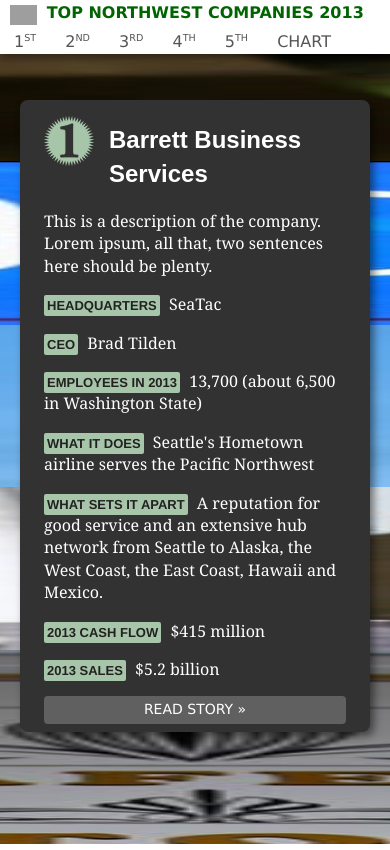
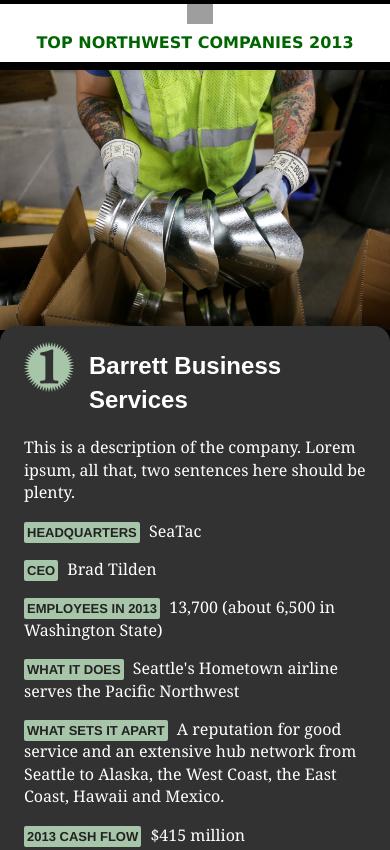
Before and after one commit to seattletimes/topcompanies-2014-parallax, a plain HTML site: page index.html in a window 390 px wide. Shown: the top 850 px of the page. Drawn offline with Linux system fonts and the light colour scheme; grey boxes are pictures that could not be loaded.

Commit message:
Added mobile styles and fallback behavior for IE8.

```diff
--- a/index.html
+++ b/index.html
@@ -29,17 +29,24 @@
   margin-bottom: 20px;
   clear: both;
   min-height: 1800px;
+  position: relative;
+}
+.scroll-section.fallback {
+  min-height: 0px;
 }
 .scroll-text {
   float: right;
   margin: 100px 20px 0 20px;
-  color: white;
   display: block;
-  border-radius: 8px;
-  box-shadow: 4px 4px 8px rgba(0, 0, 0, 0.5);
 }
 .scroll-section:nth-child(2n) .scroll-text {
   float: left;
+}
+@media (max-device-width: 800px) {
+  .scroll-text {
+    float: none;
+    margin: 0;
+  }
 }
 /* info boxes */
 .company-info {
@@ -50,6 +57,16 @@
   position: relative;
   width: 350px;
   padding: 8px 24px;
+  border-radius: 8px;
+  box-shadow: 4px 4px 8px rgba(0, 0, 0, 0.5);
+}
+@media (max-device-width: 800px) {
+  .company-info {
+    width: 100%;
+    top: -10px;
+    border-radius: 16px 16px 0 0;
+    box-shadow: 0px -8px 16px rgba(0, 0, 0, 0.5);
+  }
 }
 .company-info .header {
   width: 300px;
@@ -109,11 +126,19 @@
   top: 0;
   left: 0;
   right: 0;
-  line-height: 25px;
+  line-height: 30px;
   vertical-align: middle;
   font-family: verdana;
   padding-left: 10px;
   z-index: 999;
+  padding-bottom: 4px;
+}
+@media (max-device-width: 800px) {
+  nav {
+    position: relative;
+    text-align: center;
+    margin-bottom: 8px;
+  }
 }
 nav a {
   text-decoration: none;
@@ -125,6 +150,13 @@
   margin-top: 5px;
   margin-right: 10px;
 }
+@media (max-device-width: 800px) {
+  nav .logo {
+    float: none;
+    display: block;
+    margin: 4px auto;
+  }
+}
 nav #bonw-title {
   font-weight: bold;
   color: darkgreen;
@@ -134,6 +166,12 @@
 nav .company-ranking {
   text-transform: uppercase;
   margin-right: 1em;
+  font-size: 13px;
+}
+@media (max-device-width: 800px) {
+  nav .company-ranking {
+    display: none;
+  }
 }
 nav .company-ranking a {
   color: #555555;
@@ -160,6 +198,19 @@
 #chart {
   background: white;
   color: black;
+}
+/* old/mobile */
+img.fallback {
+  position: absolute;
+  top: 0;
+  left: 0;
+  z-index: -9;
+  max-width: 100%;
+}
+@media (max-device-width: 800px) {
+  img.fallback {
+    position: relative;
+  }
 }
 
     </style>
@@ -293,7 +344,7 @@
     </section>
     <script>
 var canvas = document.querySelector("canvas.backdrop");
-var context = canvas.getContext("2d");
+var context;
 
 var qsa = function(s) { return Array.prototype.slice.call(document.querySelectorAll(s)) };
 
@@ -304,7 +355,7 @@
 var checkLoaded = function() {
   loaded++;
   if (loaded == sections.length) {
-    redraw();
+    init();
   }
 };
 sections.forEach(function(section) {
@@ -315,7 +366,35 @@
   images[url] = image;
 });
 
-var redraw = function(e) {
+var init = function() {
+  try {
+    context = canvas.getContext("2d");
+  } catch(e) {
+    //IE8 gets mobile
+    initMobile();
+  }
+  if (!window.matchMedia || window.matchMedia("(max-device-width: 800px)").matches) {
+    //mobile
+    initMobile();
+  } else {
+    window.addEventListener("scroll", render);
+    window.addEventListener("resize", render);
+    render();
+  }
+};
+
+var initMobile = function() {
+  sections.forEach(function(section) {
+    var img = document.createElement("img");
+    img.src = section.getAttribute("data-image");
+    img.className = "fallback";
+    section.insertBefore(img, section.children[0]);
+    section.className += " fallback";
+    section.style.minHeight = img.height + "px";
+  })
+};
+
+var render = function(e) {
   var top = document.body.scrollTop || document.documentElement.scrollTop;
   var height = window.innerHeight;
   var width = window.innerWidth;
@@ -372,10 +451,7 @@
     if (textBounds.bottom < 0) return;
     text.style.opacity = 1 - ((textBounds.bottom - height) / height);
   });
-}
-
-window.addEventListener("scroll", redraw);
-window.addEventListener("resize", redraw);
+};
     </script>
   </body>
 </html>
--- a/style.less
+++ b/style.less
@@ -10,6 +10,8 @@
   line-height: 1.4;
   background: white;
 }
+
+@mobile: ~"(max-device-width: 800px)";
 
 canvas.backdrop {
   position: fixed;
@@ -28,18 +30,25 @@
   clear: both;
   min-height: 1800px;
   //background-color: rgba(255, 0, 0, .2);
+  position: relative;
+
+  &.fallback {
+    min-height: 0px;
+  }
 }
 
 .scroll-text {
   float: right;
   margin: 100px 20px 0 20px;
-  color: white;
   display: block;
-  border-radius: 8px;
-  box-shadow: 4px 4px 8px rgba(0, 0, 0, .5);
 
   .scroll-section:nth-child(2n) & {
     float: left;
+  }
+
+  @media @mobile {
+    float: none;
+    margin: 0;
   }
 }
 
@@ -56,6 +65,15 @@
   position: relative;
   width: 350px;
   padding: 8px 24px;
+  border-radius: 8px;
+  box-shadow: 4px 4px 8px rgba(0, 0, 0, .5);
+
+  @media @mobile {
+    width: 100%;
+    top: -10px;
+    border-radius: 16px 16px 0 0;
+    box-shadow: 0px -8px 16px rgba(0, 0, 0, .5);
+  }
 
   .header {
     & > * {
@@ -124,11 +142,18 @@
   top: 0;
   left: 0;
   right: 0;
-  line-height: 25px;
+  line-height: 30px;
   vertical-align: middle;
   font-family: verdana;
   padding-left: 10px;
   z-index: 999;
+  padding-bottom: 4px;
+
+  @media @mobile {
+    position: relative;
+    text-align: center;
+    margin-bottom: 8px;
+  }
 
   a {
     text-decoration: none;
@@ -140,6 +165,12 @@
     float: left;
     margin-top: 5px;
     margin-right: 10px;
+
+    @media @mobile {
+      float: none;
+      display: block;
+      margin: 4px auto;
+    }
   }
 
   #bonw-title {
@@ -152,6 +183,11 @@
   .company-ranking {
     text-transform: uppercase;
     margin-right: 1em;
+    font-size: 13px;
+
+    @media @mobile {
+      display: none;
+    }
 
     a {
       color: #555555;
@@ -186,3 +222,17 @@
   background: white;
   color: black;
 }
+
+/* old/mobile */
+
+img.fallback {
+  position: absolute;
+  top: 0;
+  left: 0;
+  z-index: -9;
+  max-width: 100%;
+
+  @media @mobile {
+    position: relative;
+  }
+}
```
Also changed, not shown: script.js (+32 -7 lines), style.css.
